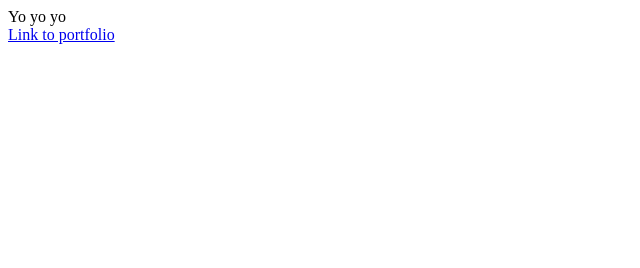
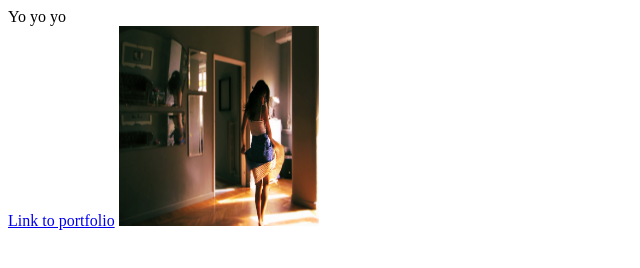
Before and after one commit to celire/celire.github.io, a plain HTML site: page index.html in a window 1280 px wide. Shown: the whole page, without its empty margins (0-640 px from the left). Drawn offline with Linux system fonts and the light colour scheme.

Commit message:
added images and css

```diff
--- /dev/null
+++ b/css/main.css
@@ -0,0 +1,4 @@
+#milan {
+	width: 200px;
+	height: 200px;
+}
--- a/index.html
+++ b/index.html
@@ -1,8 +1,10 @@
 <html>
 	<head>
+		<link rel="stylesheet" type="text/css" href="css/main.css">
 	</head>
 	<body>
 		<div>Yo yo yo</div>
 		<a href="portfolio.html">Link to portfolio</a>
+		<img id="milan" src="img/milan.jpg" />
 	</body>
 </html>
```
Also changed, not shown: img/milan.jpg (added), 1 other file.
